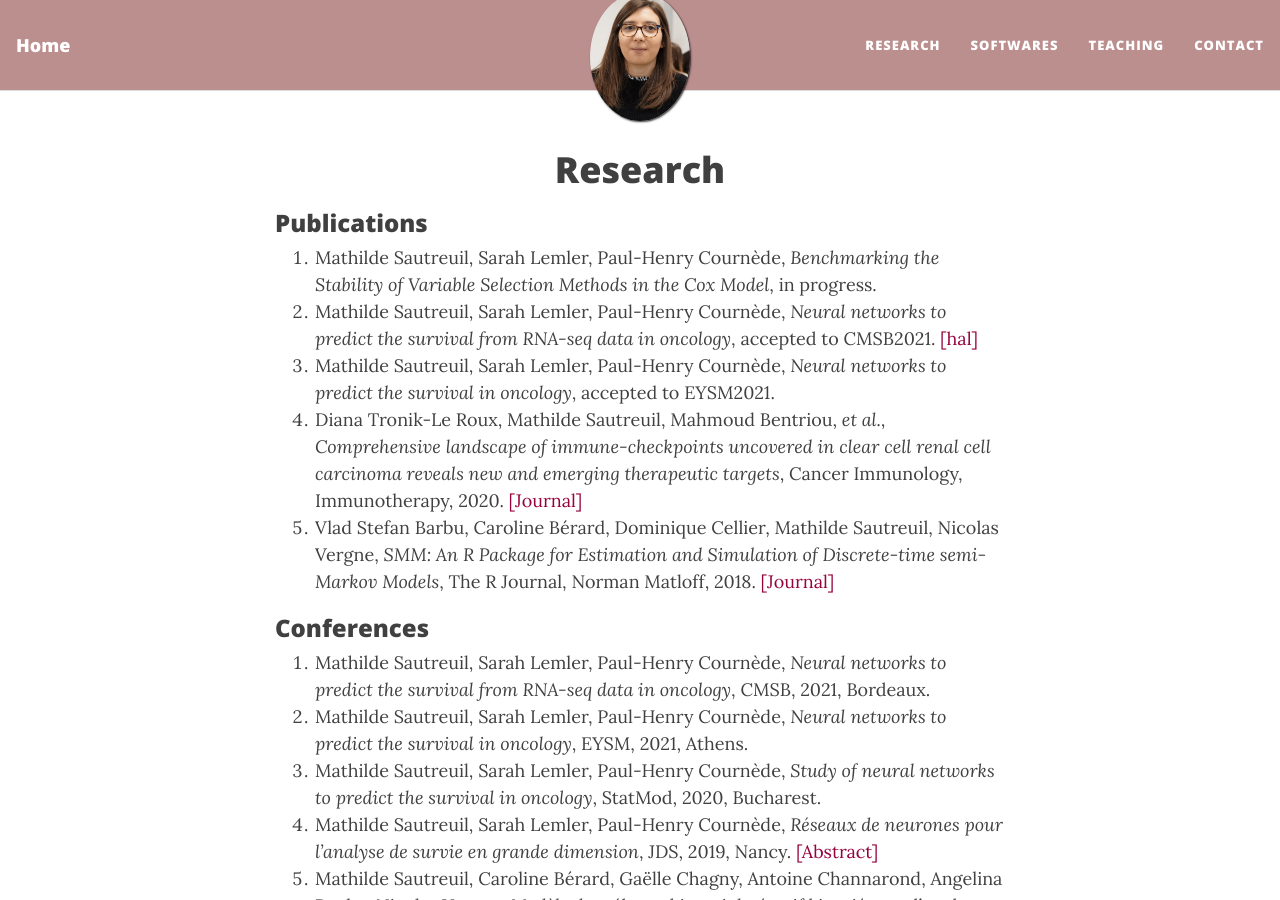
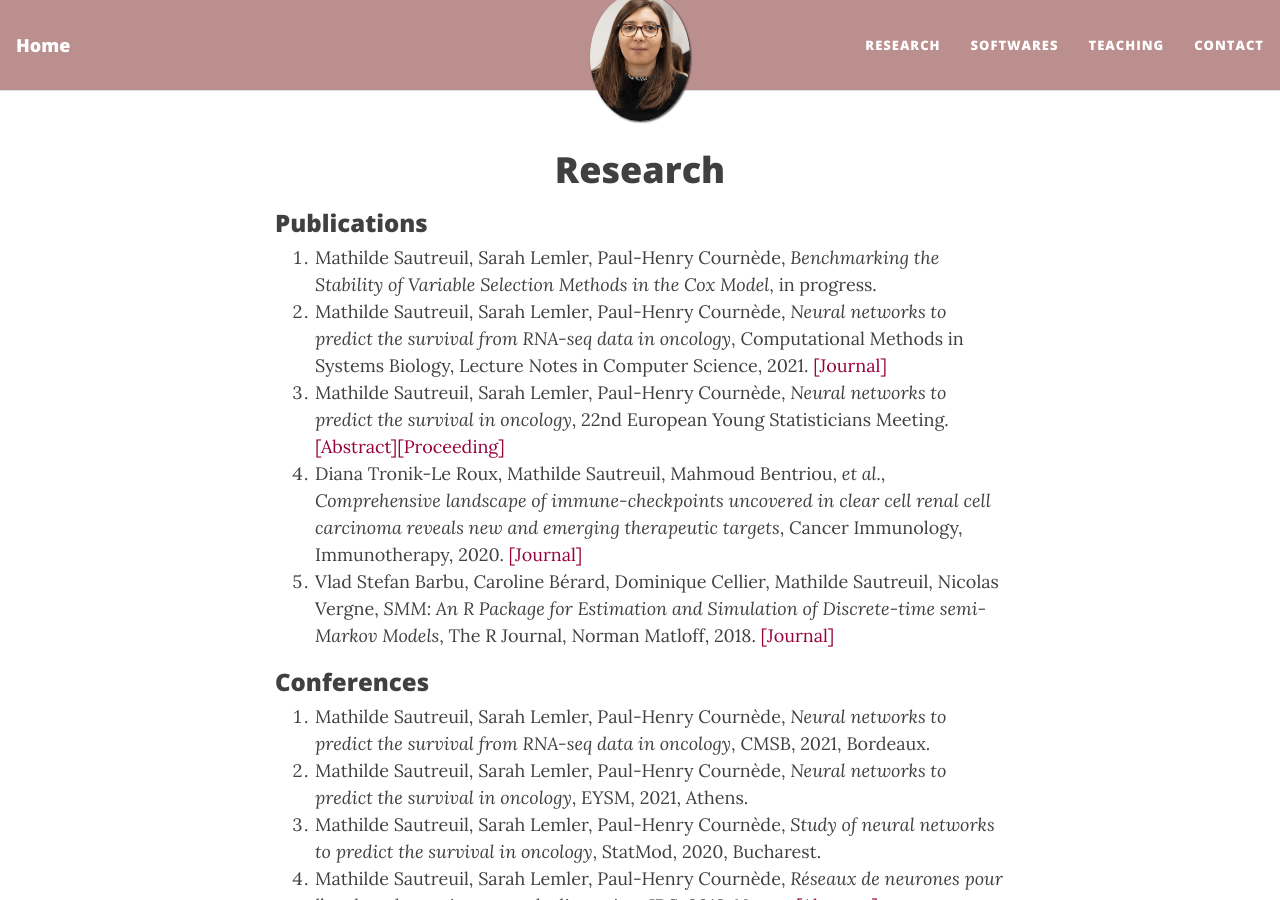
Before and after one commit to mathildesautreuil/mathildesautreuil.github.io, a Jekyll site: the page built from research.md, in a window 1280 px wide and 900 px high. Built offline with Jekyll 4.4.1, drawn with Linux system fonts in a browser that asks for light colours; nearby versions of some CDN libraries.

Commit message:
update biblio

```diff
--- a/research.md
+++ b/research.md
@@ -11,9 +11,9 @@ layout: page
 
 1. Mathilde Sautreuil, Sarah Lemler, Paul-Henry Cournède, *Benchmarking the Stability of Variable Selection Methods in the Cox Model*, in progress.
 <!---[[Journal]](https://link-springer-com.insb.bib.cnrs.fr/article/10.1007%2Fs00262-020-02530-x)--->
-<!---2. Mathilde Sautreuil, Sarah Lemler, Paul-Henry Cournède, *Neural network for survival analysis*, in progress. [[Journal]]()--->
-2. Mathilde Sautreuil, Sarah Lemler, Paul-Henry Cournède, *Neural networks to predict the survival from RNA-seq data in oncology*, accepted to CMSB2021. [[hal]](https://hal-centralesupelec.archives-ouvertes.fr/hal-03224492/document)
-3. Mathilde Sautreuil, Sarah Lemler, Paul-Henry Cournède, *Neural networks to predict the survival in oncology*, accepted to EYSM2021.
+<!---2. Mathilde Sautreuil, Sarah Lemler, Paul-Henry Cournède, *Neural network for survival analysis*, accepted to CMSB2021. [[hal]](https://hal-centralesupelec.archives-ouvertes.fr/hal-03224492/document)--->
+2. Mathilde Sautreuil, Sarah Lemler, Paul-Henry Cournède, *Neural networks to predict the survival from RNA-seq data in oncology*, Computational Methods in Systems Biology, Lecture Notes in Computer Science, 2021. [[Journal]](https://link.springer.com/book/10.1007/978-3-030-85633-5)
+3. Mathilde Sautreuil, Sarah Lemler, Paul-Henry Cournède, *Neural networks to predict the survival in oncology*, 22nd European Young Statisticians Meeting.[[Abstract]](https://www.eysm2021.panteion.gr/files/Book_of_Abstracts_EYSM_2021.pdf#page=49)[[Proceeding]](https://www.eysm2021.panteion.gr/files/Proceedings_EYSM_2021.pdf#page=117)
 4. Diana Tronik-Le Roux, Mathilde Sautreuil, Mahmoud Bentriou, *et al.*, *Comprehensive landscape of immune-checkpoints uncovered in clear cell renal cell carcinoma reveals new and emerging therapeutic targets*, Cancer Immunology, Immunotherapy, 2020. [[Journal]](https://link-springer-com.insb.bib.cnrs.fr/article/10.1007%2Fs00262-020-02530-x)
 5. Vlad Stefan Barbu, Caroline Bérard, Dominique Cellier, Mathilde Sautreuil, Nicolas Vergne, *SMM: An R Package for Estimation and Simulation of Discrete-time semi-Markov Models*, The R Journal, Norman Matloff, 2018. [[Journal]](https://journal.r-project.org/archive/2018/RJ-2018-050/RJ-2018-050.pdf)
 
```
